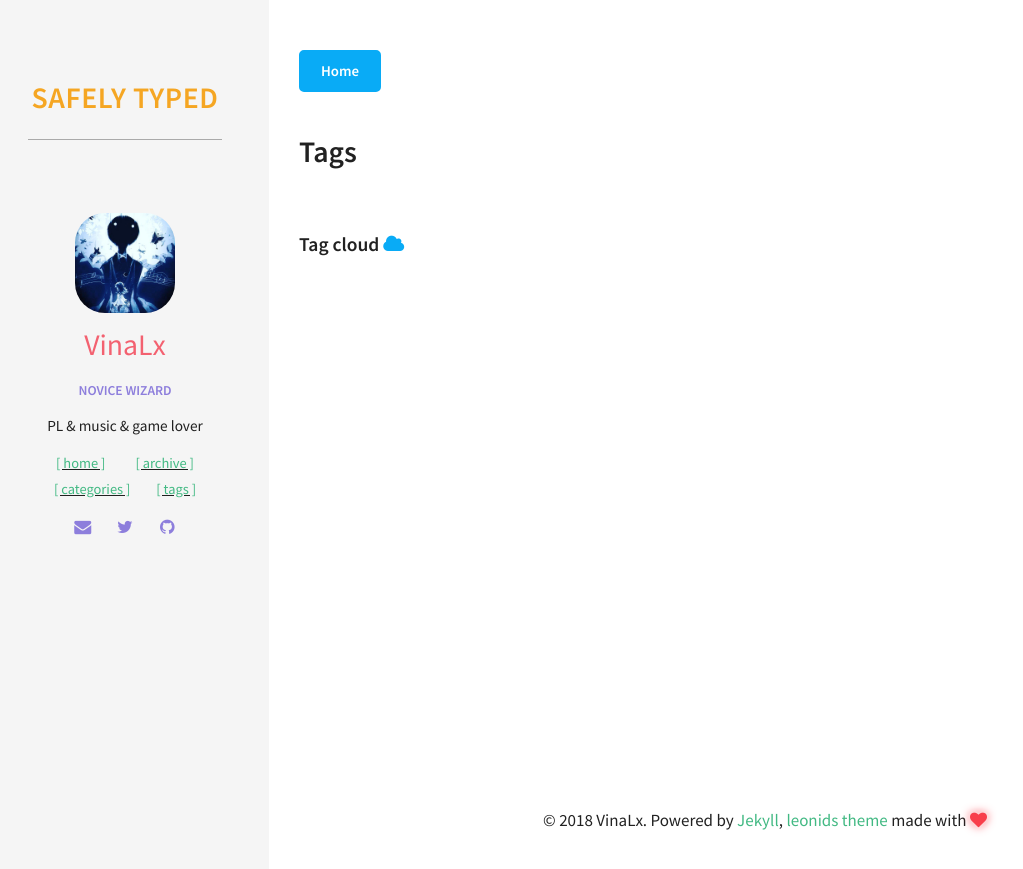
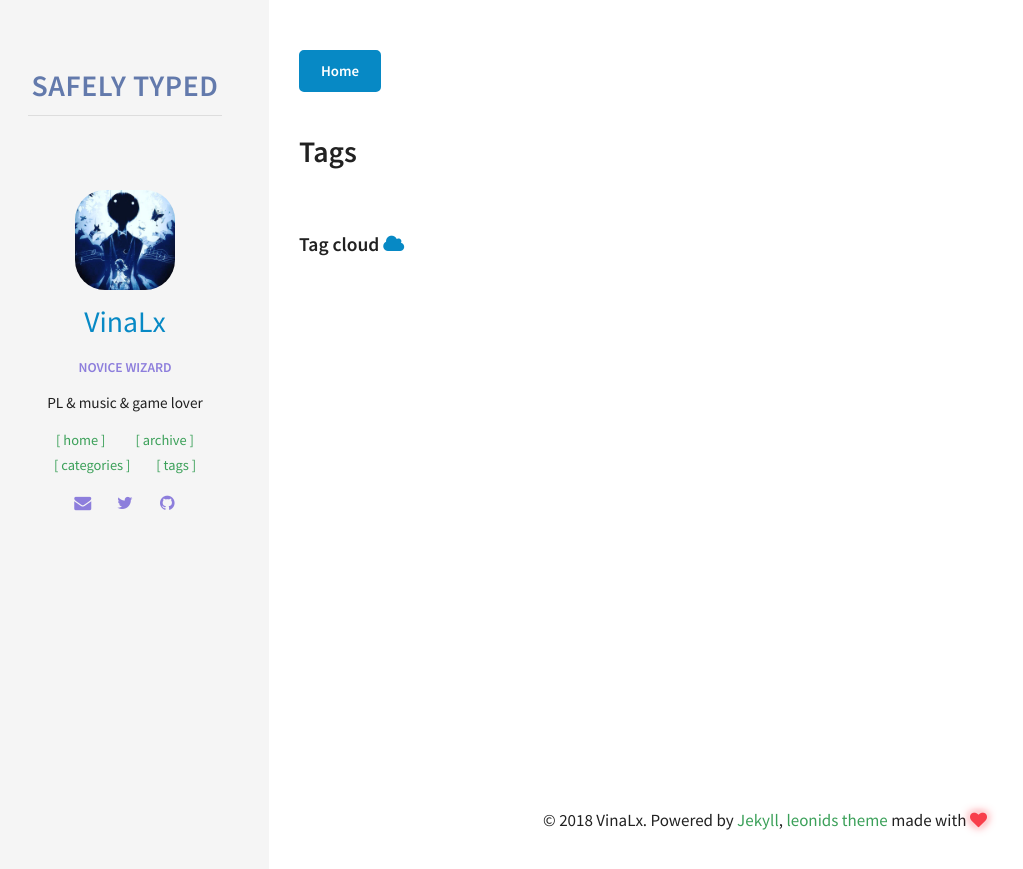
Before and after one commit to VinaLx/VinaLx.github.io, a Jekyll site: the page built from _nav/tags.html, in a window 1280 px wide. Shown: the top 869 px of the page, without its empty margins (19-1042 px from the left). Built offline with Jekyll 4.4.1, drawn with Linux system fonts in a browser that asks for light colours; some web fonts are replaced.

Commit message:
huge adjustment to color

```diff
--- a/_sass/components/_syntax-highlighting.scss
+++ b/_sass/components/_syntax-highlighting.scss
@@ -12,7 +12,7 @@ pre, code {
   // font-size: ($font-size-base - 3);
 }
 code {
-  color: #e96900;
+  color: $info;
   border-radius: 2px;
   white-space: nowrap;
 }
--- a/_sass/components/_typography.scss
+++ b/_sass/components/_typography.scss
@@ -35,10 +35,12 @@ blockquote {
 a {
    text-decoration: none;
    color: $primary;
-   &:hover,
+   &:hover {
+     color: lighten($primary, 10%);
+     text-decoration: underline;
+   }
    &:focus {
      color: lighten($primary, 14%);
-     text-decoration: none;
    }
 }
 
--- a/_sass/components/_variables.scss
+++ b/_sass/components/_variables.scss
@@ -55,12 +55,13 @@ $text-color:       rgba(0, 0, 0, 0.87) !default;
 $background-color: #f5f5f5;
 
 $white:            #fff;
-$primary:          #42b983;
+$primary:          #3ba059;
 $secondary:        #8d7edc;
+$thirdary:         #637aac;
 $success:          #65e892;
 $danger:           #f83e4b;
-$warning:          #F5A623;
-$info:             #09ABF6;
+$warning:          #dc951f;
+$info:             #0789c5;
 
 // Tables
 $table-border-color: #d0d0d0 !default;
--- a/_sass/pages/_layout.scss
+++ b/_sass/pages/_layout.scss
@@ -34,36 +34,32 @@
     display: block;
   }
   width: 85%;
-  border-bottom: 1px #aaa solid;
+  border-bottom: 1px #ddd solid;
   margin: 0.4em auto 2.3em;
 }
 
 .web-title {
   display: none;
   @include media-query($small-screen) {
-    display: flex;
+    display: block;
   }
   @include media-query($medium-screen) {
-    display: flex;
+    display: block;
   }
-  align-items: center;
-  justify-content: center;
   font-size: 2em;
   font-weight: bold;
-  height: 2em;
   width: 100%;
   margin: 1em auto 0;
   a {
-    color: $warning;
+    color: $thirdary;
     display: block;
     font-size: $font-size-h2;
     letter-spacing: 0.02em;
     text-transform: uppercase;
-    &:hover {
-      color: $secondary;
-    }
+    &:hover,
     &:focus {
-      color: darken($secondary, 10%);
+      color: lighten($thirdary, 10%);
+      text-decoration: none;
     }
   }
 }
@@ -80,10 +76,15 @@
   }
   .author_name {
     display: block;
-    color: #F36170;
+    color: $info;
     font-size: 1.75em;
     text-align: center;
     margin-top: 10px;
+    &:hover,
+    &:focus {
+      color: lighten($info, 10%);
+      text-decoration: none;
+    }
   }
   .author_job {
     text-align: center;
@@ -122,6 +123,7 @@
         &:hover,
         &:focus {
           color: lighten($secondary, 14%);
+          text-decoration: none;
         }
       }
     }
@@ -138,20 +140,12 @@
   flex-wrap: wrap;
   .nav-item {
     display: inline-block;
-    text-decoration: underline;
     *display: inline;
     zoom: 1;
     & a {
       margin-top: 1em;
       text-transform: lowercase;
       font-size: 85%;
-      color: $primary;
-      &:hover {
-        color: $secondary;
-      }
-      &:focus {
-        color: darken($secondary, 10%);
-      }
     }
   }
 }
--- a/_sass/pages/_post.scss
+++ b/_sass/pages/_post.scss
@@ -69,11 +69,11 @@ section.post {
 	}
 	.post-author {
 		text-transform: uppercase;
-		color: $warning;
+		color: $info;
 	}
   .post-cat {
 		text-transform: uppercase;
-		color: $warning;
+		color: $info;
 	}
   .read-time {
     color: $primary;
```
